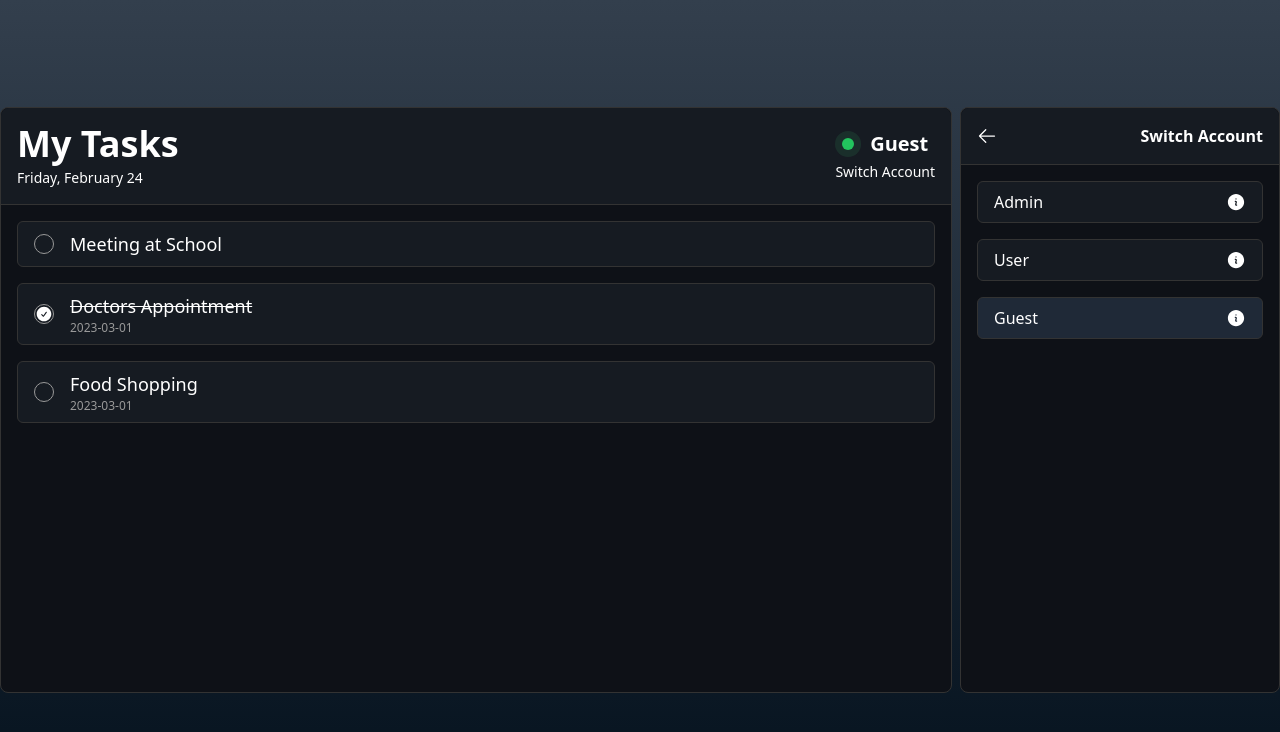
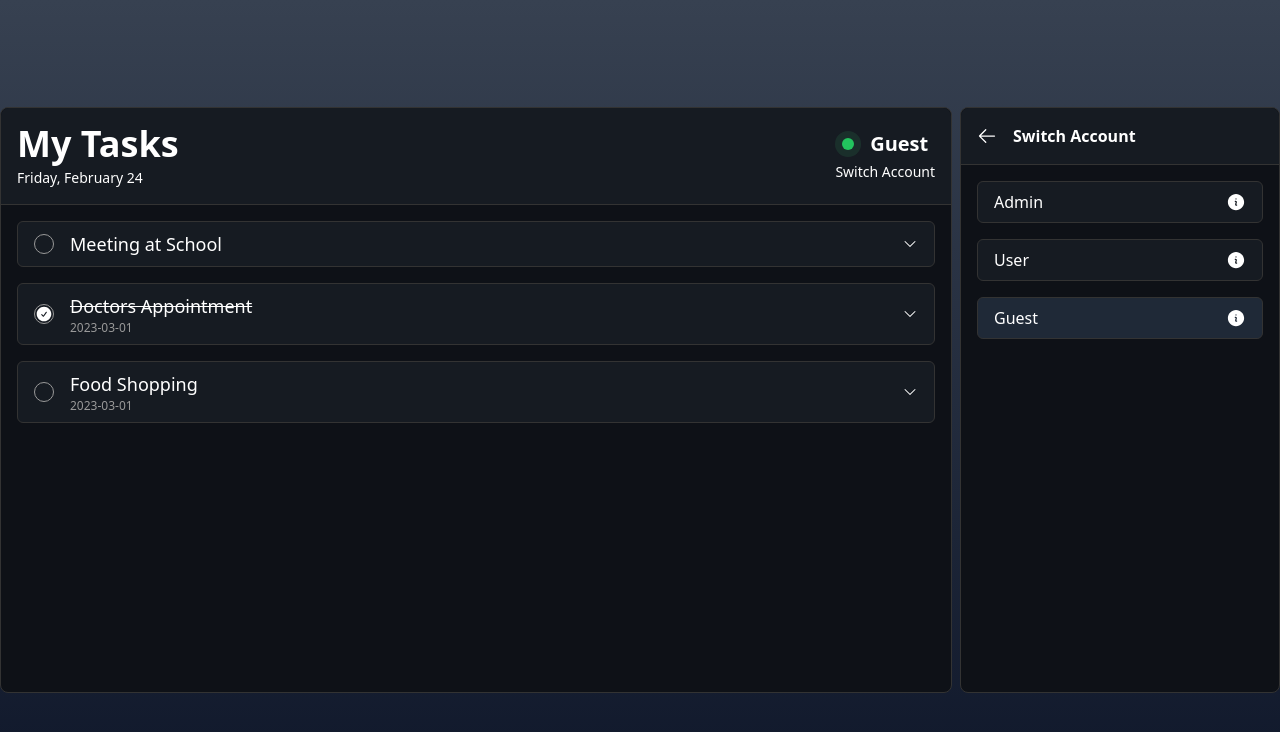
Before and after one commit to vn-aj-vngrd/todo-list-permission-tokens, a Next.js app: page / in a window 1280 px wide. Both pictures are taken after a click on the button "Switch Account". Shown: the top 732 px of the page. Built offline with nearby package versions, Linux system fonts and the light colour scheme.

Commit message:
optimize ui and permissions

```diff
--- a/src/components/AddTask.tsx
+++ b/src/components/AddTask.tsx
@@ -5,6 +5,7 @@ import { useAppStore } from "~/store";
 
 type FormValues = {
   title: string;
+  description: string;
   date: string;
 };
 
@@ -15,6 +16,7 @@ const AddTask = () => {
   useEffect(() => {
     reset({
       title: "",
+      description: "",
       date: "",
     });
   }, [reset, tasks]);
@@ -24,6 +26,7 @@ const AddTask = () => {
     addTask({
       id: (tasks.length + 1).toString(),
       title: data.title,
+      description: "",
       date: data.date,
       isCompleted: false,
     });
--- a/src/components/EditTask.tsx
+++ b/src/components/EditTask.tsx
@@ -6,6 +6,7 @@ import OutsideClickHandler from "react-outside-click-handler";
 
 type FormValues = {
   title: string;
+  description: string;
   date: string;
 };
 
@@ -34,6 +35,8 @@ const EditTask = () => {
   } = useForm<FormValues>({
     defaultValues: {
       title: taskEdit?.title || "",
+      description: taskEdit?.description || "",
+      date: taskEdit?.date || "",
     },
     resolver,
   });
@@ -41,6 +44,7 @@ const EditTask = () => {
   useEffect(() => {
     reset({
       title: taskEdit?.title || "",
+      description: taskEdit?.description || "",
       date: taskEdit?.date || "",
     });
   }, [reset, taskEdit]);
@@ -48,6 +52,7 @@ const EditTask = () => {
   const onSubmit: SubmitHandler<FormValues> = (data) => {
     updateTask({
       id: taskEdit?.id || "0",
+      description: data.description,
       title: data.title,
       date: data.date,
       isCompleted: taskEdit?.isCompleted || false,
@@ -63,7 +68,7 @@ const EditTask = () => {
           handleShowEditTask(false);
         }}
       >
-        <div className="flex items-center justify-between rounded-t-lg border-b border-[#333] bg-[#161B22] py-4 px-4">
+        <div className="flex items-center space-x-4 rounded-t-lg border-b border-[#333] bg-[#161B22] py-4 px-4">
           <button
             className="cursor-pointer"
             onClick={() => handleShowEditTask(false)}
@@ -95,6 +100,14 @@ const EditTask = () => {
             />
           </div>
 
+          <div className="flex flex-col space-y-2">
+            <label className="text-[#999]">Description</label>
+            <input
+              {...register("description")}
+              className="rounded-md border border-[#333] bg-[#161B22] px-2 py-1.5 text-white"
+            />
+          </div>
+
           <div className="absolute bottom-4 w-full">
             <button
               className="flex w-[90%] items-center justify-center rounded-md border border-[#333] bg-[#161B22] px-4 py-3.5 hover:bg-[#1F2937]"
--- a/src/components/SwitchAccount.tsx
+++ b/src/components/SwitchAccount.tsx
@@ -29,7 +29,7 @@ const SwitchAccount = () => {
           handleShowSwitchAccount(false);
         }}
       >
-        <div className="flex items-center justify-between rounded-t-lg border-b border-[#333] bg-[#161B22] py-4 px-4">
+        <div className="flex items-center space-x-4 rounded-t-lg border-b border-[#333] bg-[#161B22] py-4 px-4">
           <button
             className="cursor-pointer"
             onClick={() => handleShowSwitchAccount(false)}
--- a/src/components/TaskCard.tsx
+++ b/src/components/TaskCard.tsx
@@ -1,18 +1,16 @@
 import {
   CheckCircleIcon,
+  ChevronDownIcon,
   PencilSquareIcon,
   TrashIcon,
 } from "@heroicons/react/24/solid";
+import { useState } from "react";
 import { useAppStore } from "~/store";
+import { type Task } from "~/store/slices/createTaskSlice";
 import { verifyPermission } from "~/utils";
 
 type Props = {
-  task: {
-    id: string;
-    title: string;
-    date: string;
-    isCompleted: boolean;
-  };
+  task: Task;
 };
 
 const TaskCard = ({ task }: Props) => {
@@ -25,8 +23,15 @@ const TaskCard = ({ task }: Props) => {
     user,
   } = useAppStore();
 
+  const [showDescription, setShowDescription] = useState(false);
+
+  const handleShowDescription = () => {
+    setShowDescription(!showDescription);
+  };
+
   return (
-    <div className="flex items-center justify-between rounded-md border border-[#333] bg-[#161B22] px-4 py-2 ">
+    <div className="flex-col items-center  rounded-md border border-[#333] bg-[#161B22] px-4 py-2">
+      <div className="flex items-center justify-between">
         <div className="flex items-center space-x-4">
           {task.isCompleted ? (
             <button
@@ -83,7 +88,21 @@ const TaskCard = ({ task }: Props) => {
               <TrashIcon className="h-4 w-4 fill-white" />
             </button>
           )}
+
+          <button
+            onClick={handleShowDescription}
+            disabled={task.description === ""}
+          >
+            <ChevronDownIcon className="h-4 w-4 fill-white" />
+          </button>
         </div>
+      </div>
+
+      {showDescription && (
+        <div className="ml-9 mt-1">
+          <h5 className="text-sm">{task.description}</h5>
+        </div>
+      )}
     </div>
   );
 };
--- a/src/data/index.ts
+++ b/src/data/index.ts
@@ -2,12 +2,14 @@ export const taskData = [
   {
     id: "1",
     title: "Doctors Appointment",
+    description: "Go to the doctors at 3pm",
     date: "2023-03-01",
     isCompleted: true,
   },
   {
     id: "2",
     title: "Meeting at School",
+    description: "Go to school for a meeting",
     date: "",
     isCompleted: false,
   },
@@ -15,6 +17,7 @@ export const taskData = [
   {
     id: "3",
     title: "Food Shopping",
+    description: "Go to the supermarket to buy food",
     date: "2023-03-01",
     isCompleted: false,
   },
--- a/src/pages/index.tsx
+++ b/src/pages/index.tsx
@@ -21,6 +21,7 @@ const Home: NextPage = () => {
         <div className="relative h-[586px] max-w-5xl flex-1 rounded-lg border border-[#333] bg-[#0E1117]">
           <TaskHeader />
 
+          {verifyPermission(user?.permissions as string[], "TASK_READ") && (
             <div className="flex h-[420px] flex-col space-y-4 overflow-auto px-4 py-4">
               {tasks
                 ?.sort((a, b) => a.date.localeCompare(b.date))
@@ -28,6 +29,8 @@ const Home: NextPage = () => {
                   <TaskCard key={task.id} task={task} />
                 ))}
             </div>
+          )}
+
           {verifyPermission(user?.permissions as string[], "TASK_CREATE") && (
             <AddTask />
           )}
--- a/src/store/slices/createTaskSlice.ts
+++ b/src/store/slices/createTaskSlice.ts
@@ -5,6 +5,7 @@ export interface Task {
   id: string;
   title: string;
   date: string;
+  description: string;
   isCompleted: boolean;
 }
 
--- a/src/styles/globals.css
+++ b/src/styles/globals.css
@@ -4,7 +4,7 @@
 
 @layer base {
   html {
-    @apply bg-gradient-to-b from-[#333f4d] to-[#05121e] text-white;
+    @apply bg-gradient-to-b from-gray-700 to-slate-900 text-white;
   }
 
   ::-webkit-scrollbar {
@@ -30,13 +30,6 @@
     border: none;
     padding: 0;
   }
-  /*
-  input[type="date"] {
-    appearance: none;
-    -moz-appearance: none;
-    -webkit-appearance: none;
-    width: 21px;
-  } */
 
   input {
     @apply bg-transparent focus:outline-none;
```
Lines whose indentation alone changed are shown as unchanged.
